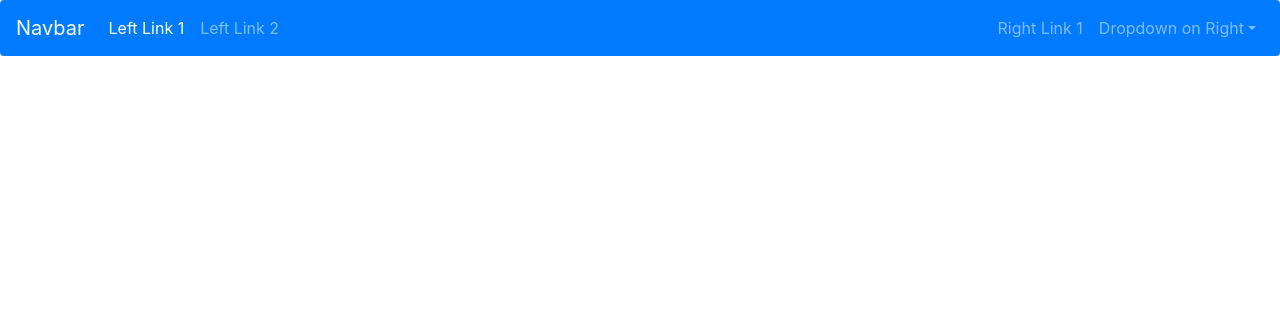
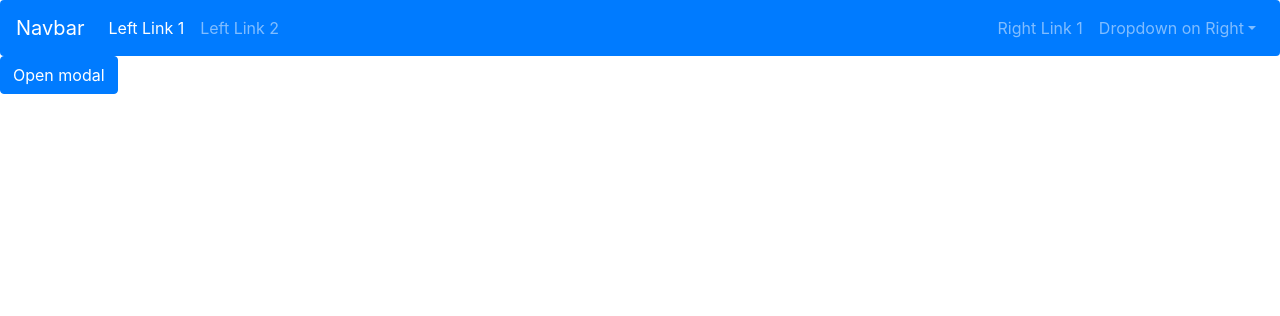
Before and after one commit to alistvt/barberq, a Django app: template mainapp/templates/test.html in a window 1280 px wide. Shown: the top 316 px of the page. Run offline with Django 3.2, Linux system fonts and the light colour scheme; the template is opened without the code that fills it, so the values that code supplies are empty; some libraries are stand-ins or nearby versions.

Commit message:
adds verification modal for delete slots

```diff
--- a/mainapp/templates/test.html
+++ b/mainapp/templates/test.html
@@ -44,6 +44,36 @@
     </li>
   </ul>
 </nav>
+<!-- Button to Open the Modal -->
+<button type="button" class="btn btn-primary" data-toggle="modal" data-target="#myModal">
+  Open modal
+</button>
+
+<!-- The Modal -->
+<div class="modal fade" id="myModal">
+  <div class="modal-dialog">
+    <div class="modal-content">
+
+      <!-- Modal Header -->
+      <div class="modal-header">
+        <h4 class="modal-title">Delete?</h4>
+        <button type="button" class="close" data-dismiss="modal">&times;</button>
+      </div>
+
+      <!-- Modal body -->
+      <div class="modal-body">
+        Are you sure to delete these time slots?
+      </div>
+
+      <!-- Modal footer -->
+      <div class="modal-footer">
+        <button type="button" class="btn btn-dark" data-dismiss="modal">Yes</button>
+        <button type="button" class="btn " data-dismiss="modal">No</button>
+      </div>
+
+    </div>
+  </div>
+</div>
 <script src="https://code.jquery.com/jquery-3.2.1.slim.min.js"></script>
 <script src="https://maxcdn.bootstrapcdn.com/bootstrap/4.0.0/js/bootstrap.min.js"></script>
 <script src="https://cdnjs.cloudflare.com/ajax/libs/popper.js/1.12.9/umd/popper.min.js"></script>
```
Also changed, not shown: mainapp/templates/manage_slots.html (+30 -1 lines).
